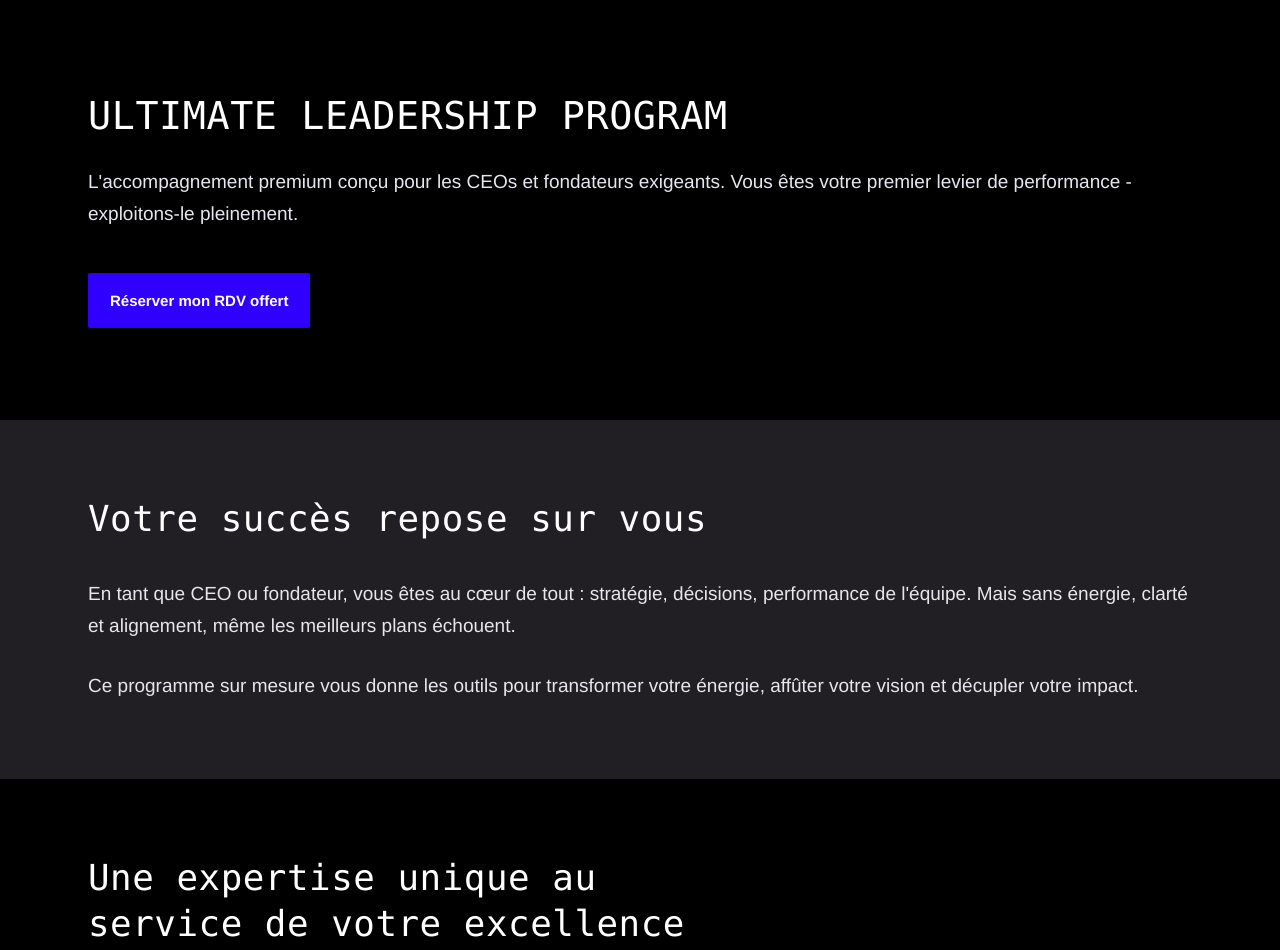
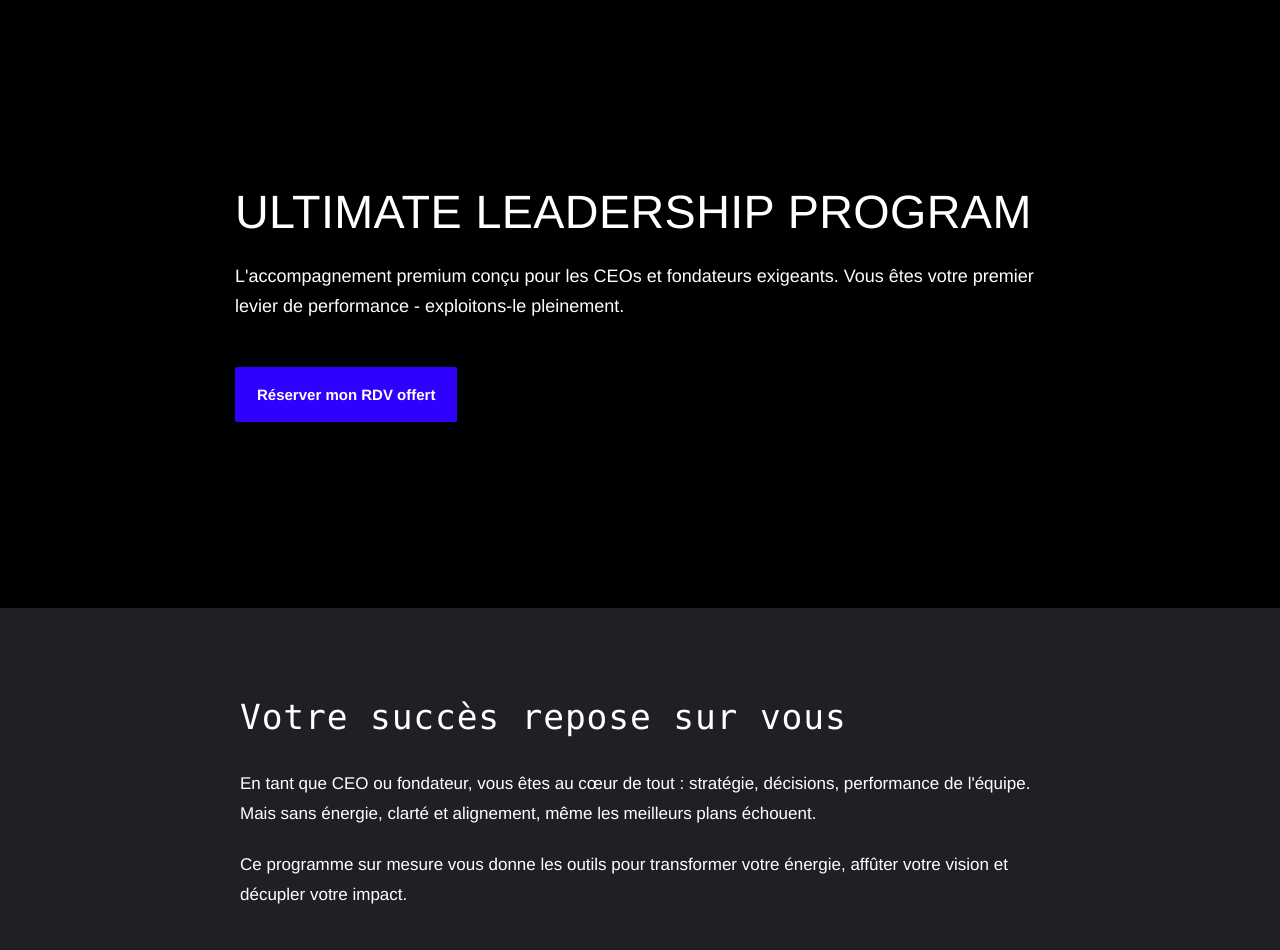
Before and after one commit to elizaldelaurie/laurieelizalde.com, a plain HTML site: page ulp/index.html in a window 1280 px wide. Shown: the top 950 px of the page. Drawn offline with Linux system fonts and the light colour scheme; a script that the page names is missing.

Commit message:
Add files via upload

```diff
--- a/ulp/index.html
+++ b/ulp/index.html
@@ -99,23 +99,6 @@ body{font-family:var(--font-texte);-webkit-font-smoothing:antialiased}
  .cta-calendar,.cta-intro{width:100%}
  .cta-calendar .booking{margin-top:0}
 }
-
-/* V14 - alignement et typographie de reference Gamma, ordinateur uniquement */
-@media (min-width:801px) {
-  .wrap {max-width:1152px; padding-left:24px; padding-right:24px; width:100%; margin-left:auto; margin-right:auto;}
-  .section {padding:76px 0; min-height:unset;}
-  .hero {min-height:420px; padding:76px 0; align-items:center;}
-  .hero h1 {font-family:ui-monospace,SFMono-Regular,Menlo,Consolas,monospace; font-size:clamp(32px,3vw,43px); font-weight:500; letter-spacing:.015em; line-height:1.25; margin-bottom:26px; max-width:100%;}
-  .section h2 {font-family:ui-monospace,SFMono-Regular,Menlo,Consolas,monospace; font-size:clamp(30px,2.8vw,40px); font-weight:500; letter-spacing:.015em; line-height:1.28; margin-bottom:36px;}
-  .hero p, .charcoal p.lead, .charcoal p.lead.strong {font-family:"Helvetica Neue",Helvetica,Arial,sans-serif; font-size:19px; font-weight:400; line-height:1.7; letter-spacing:0; color:#e7e5ed; text-shadow:none; max-width:1104px;}
-  .charcoal p.lead.strong, .charcoal .strong {font-weight:400;}
-  .hero p {max-width:1104px; margin-bottom:24px;}
-  .charcoal .wrap {max-width:1152px;}
-  .charcoal h2 {font-family:ui-monospace,SFMono-Regular,Menlo,Consolas,monospace; font-weight:500; letter-spacing:.015em;}
-  .charcoal p.lead {margin-bottom:28px;}
-  .charcoal p.lead:last-child {margin-bottom:0;}
-  .button {margin-top:18px;}
-}
 </style></head><body>
 <section class="hero black"><div class="wrap reveal"><h1>ULTIMATE LEADERSHIP PROGRAM</h1><p>L'accompagnement premium conçu pour les CEOs et fondateurs exigeants. Vous êtes votre premier levier de performance - exploitons-le pleinement.</p><a class="button" href="#rendez-vous">Réserver mon RDV offert</a></div></section>
 <section class="section charcoal"><div class="wrap reveal"><h2>Votre succès repose sur vous</h2><p class="lead">En tant que CEO ou fondateur, vous êtes au cœur de tout : stratégie, décisions, performance de l'équipe. Mais sans énergie, clarté et alignement, même les meilleurs plans échouent.</p><p class="lead strong">Ce programme sur mesure vous donne les outils pour transformer votre énergie, affûter votre vision et décupler votre impact.</p></div></section>
```
